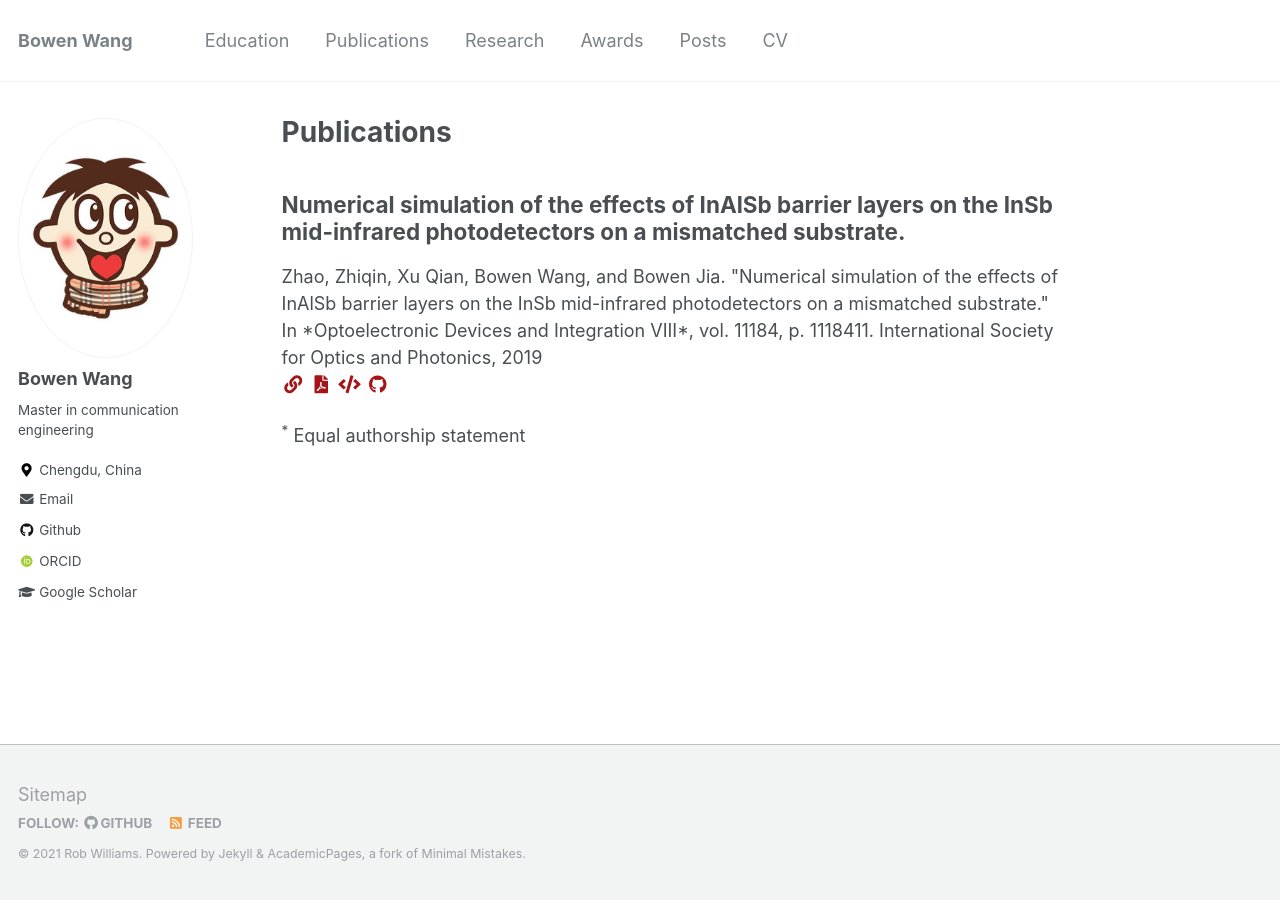
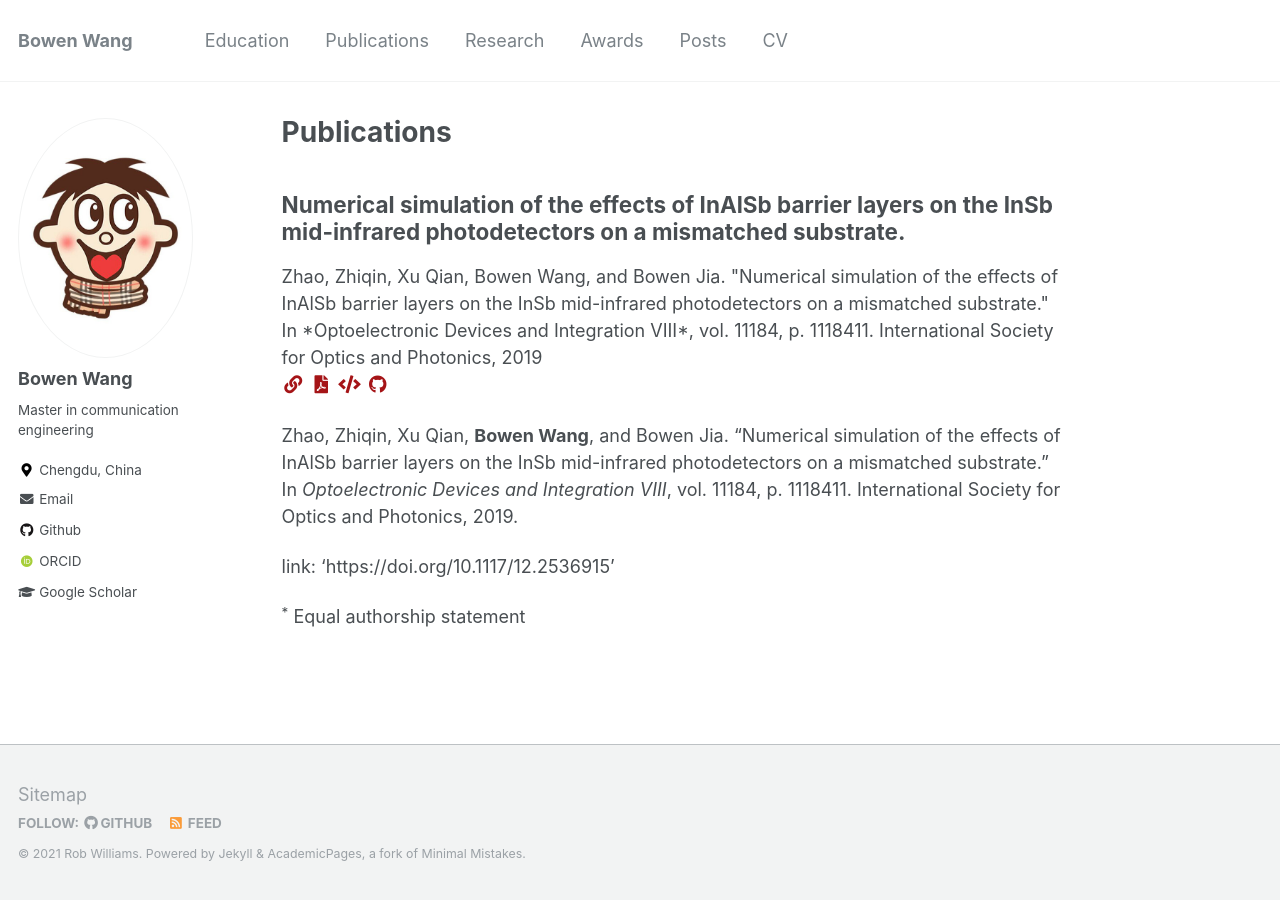
Before and after one commit to BW-Wang/BW-Wang.github.io, a Jekyll site: the page built from _pages/publications.md, in a window 1280 px wide. Built offline with Jekyll 4.4.1, drawn with Linux system fonts in a browser that asks for light colours; some web fonts are replaced.

Commit message:
Update publications.md

```diff
--- a/_pages/publications.md
+++ b/_pages/publications.md
@@ -15,4 +15,8 @@ author_profile: true
   {% include archive-single.html %}
 {% endfor %}
 
+Zhao, Zhiqin, Xu Qian, **Bowen Wang**, and Bowen Jia. "Numerical simulation of the effects of InAlSb barrier layers on the InSb mid-infrared photodetectors on a mismatched substrate." In *Optoelectronic Devices and Integration VIII*, vol. 11184, p. 1118411. International Society for Optics and Photonics, 2019.
+
+link: 'https://doi.org/10.1117/12.2536915'
+
 <sup>*</sup> Equal authorship statement
```
